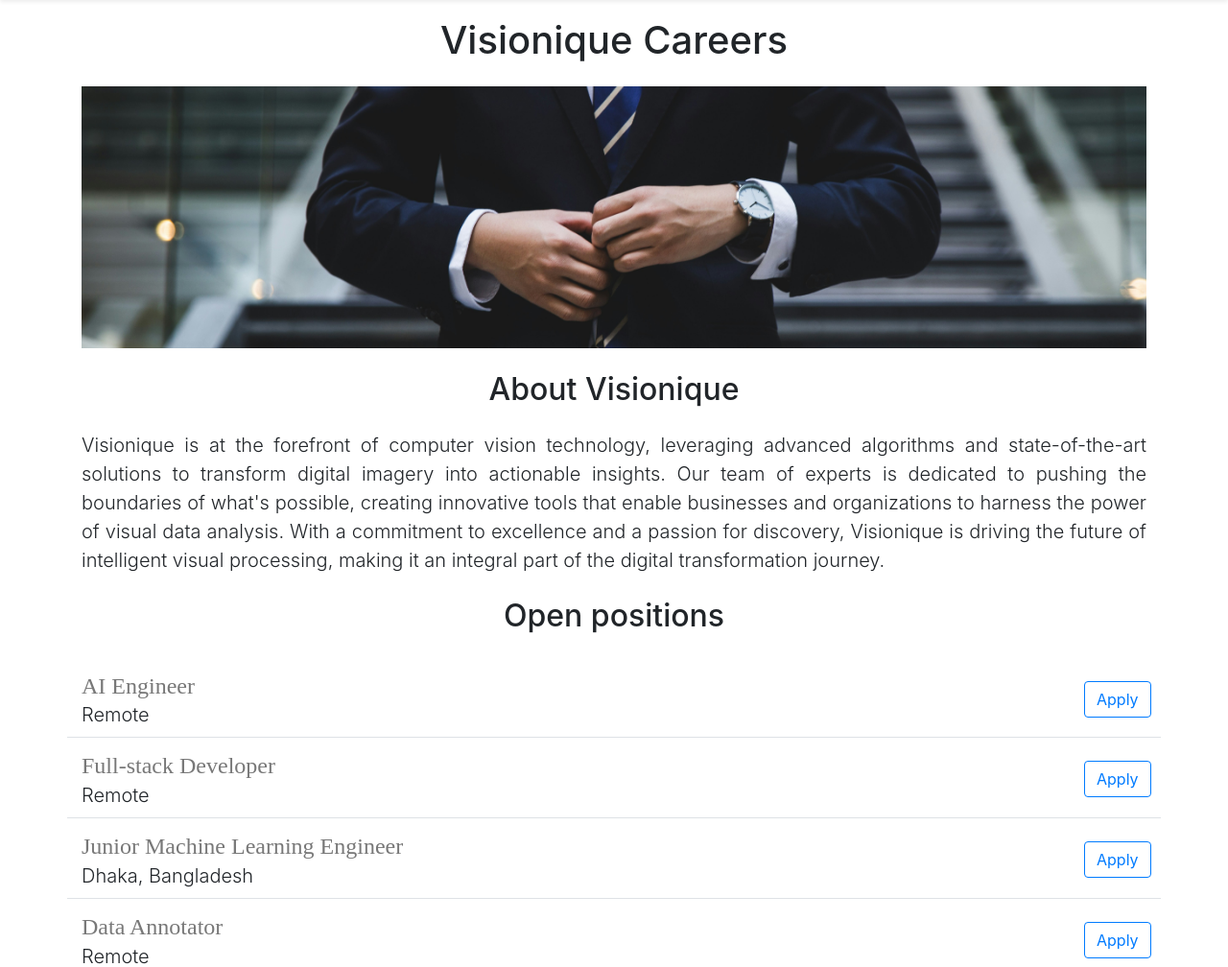
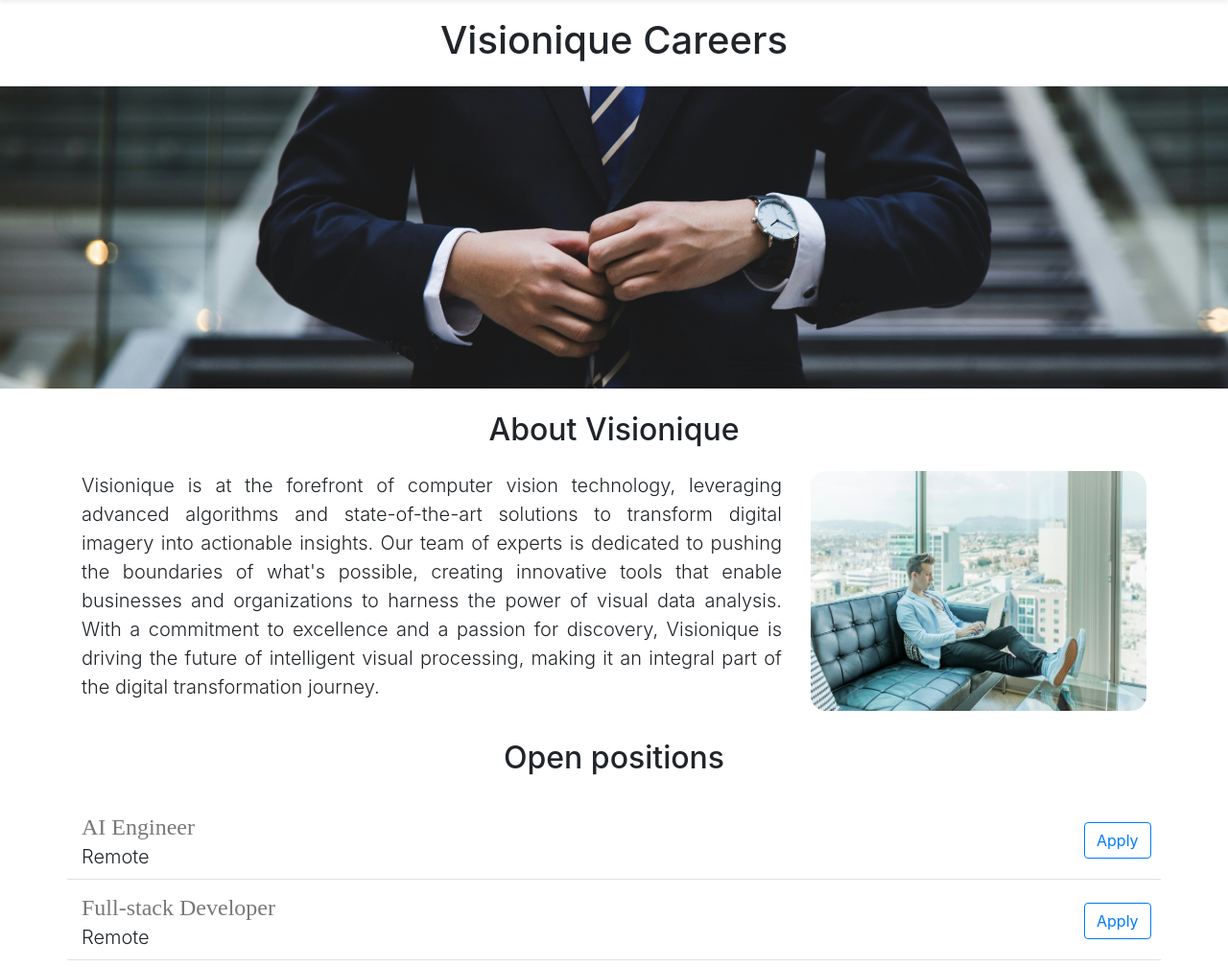
Before and after one commit to shaiful019/career-website, a Flask app: page / in a window 1280 px wide. Shown: the part 56-1064 px from the top of the page at 96% size. Run offline with Flask 3, Linux system fonts and the light colour scheme.

Commit message:
added image in visonique

```diff
--- a/templates/home.html
+++ b/templates/home.html
@@ -7,10 +7,14 @@
     </head>
     <body>
         {% include 'nav.html' %}
-        <div class="container">
         <h1 class="text-center mt-4 mb-4">Visionique Careers</h1>
         <img class="img-fluid" src="static\banner.jpg">
+
+        <div class="container">
+
             <h2 class="text-center mt-4 mb-4">About Visionique</h2>
+            <div class="row" style="margin-bottom: 10px;">
+                <div class="col-md-8">
                     <p class="lead text-justify">Visionique is at the forefront of computer vision technology, leveraging advanced algorithms
                         and state-of-the-art solutions to transform digital imagery into actionable insights.
                         Our team of experts is dedicated to pushing the boundaries of what's possible, creating
@@ -19,6 +23,11 @@
                         the future of intelligent visual processing, making it an integral part of the digital
                         transformation journey.
                     </p>
+                </div>
+                <div class="d-none d-md-block col-md-4">
+                    <img class="img-fluid" style="border-radius: 16px; height: 250px;" src="static\swe_working.jpg" alt="Software Engineers Working">
+                </div>
+            </div>
             <h2 class="text-center mt-4 mb-4">Open positions</h2>
             {% include 'job_item.html' %}
             <div class="text-center mt-4">
```
Also changed, not shown: static/swe_working.jpg (added). Lines whose indentation alone changed are shown as unchanged.
